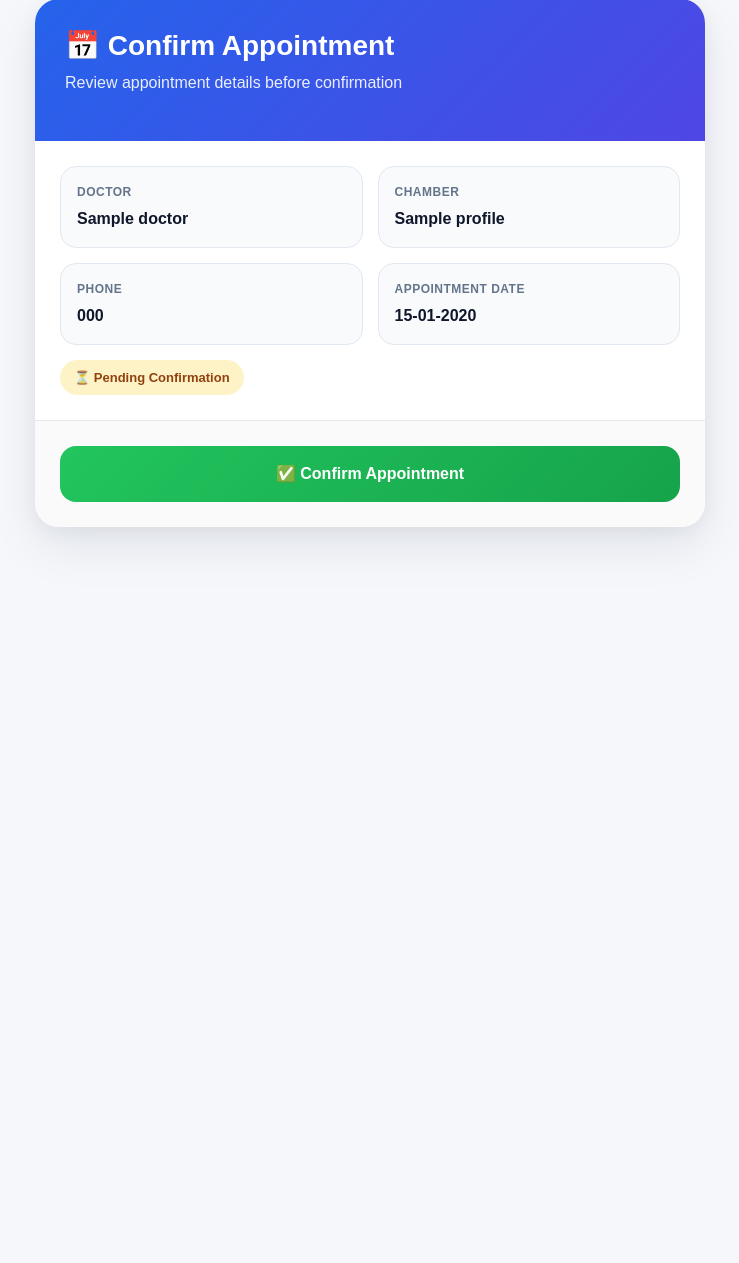
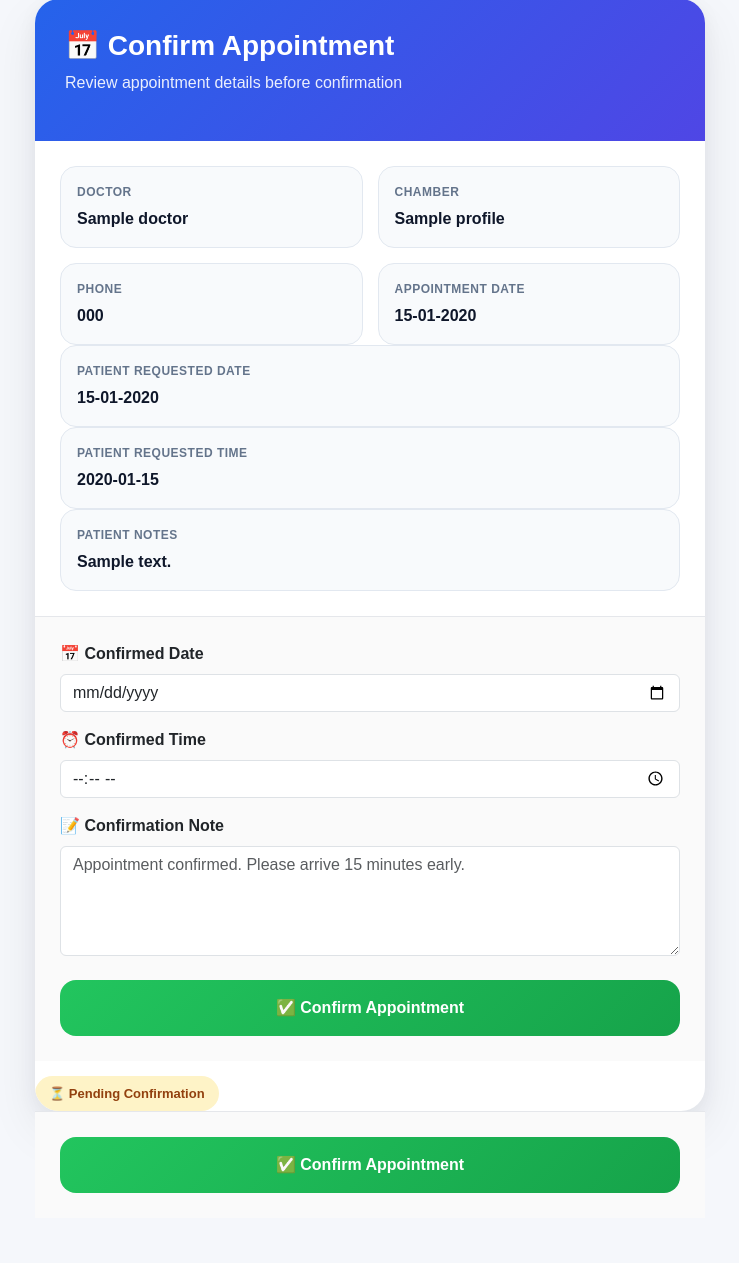
Before and after one commit to shipufalia-jpg/S.F, a Flask app: template templates/chamber/confirm.html in a window 1280 px wide. Shown: the part 46-1309 px from the top of the page, without its empty margins (270-1009 px from the left). Before the commit the page ends 588 px from the top, so only its background shows below. Run offline with Flask 3, Linux system fonts and the light colour scheme; the template is opened without the code that fills it: values that come from a table or form of the project are taken from there, others are empty; tables that the repository leaves empty hold one stand-in row (values such as "Sample post"); parts of the project's set-up code (start-up, migrations or seed data) failed here and were passed over; some libraries are stand-ins or nearby versions.

Commit message:
Update confirm.html

```diff
--- a/templates/chamber/confirm.html
+++ b/templates/chamber/confirm.html
@@ -189,6 +189,77 @@ Confirm Appointment
                 </div>
 
             </div>
+            <!-- Patient Requested Details --><div class="info-box">
+    <div class="info-label">
+        Patient Requested Date
+    </div>
+    <div class="info-value">
+        {{ a.appointment_date.strftime('%d-%m-%Y') if a.appointment_date else '-' }}
+    </div>
+</div><div class="info-box">
+    <div class="info-label">
+        Patient Requested Time
+    </div>
+    <div class="info-value">
+        {{ a.appointment_time or '-' }}
+    </div>
+</div><div class="info-box">
+    <div class="info-label">
+        Patient Notes
+    </div>
+    <div class="info-value">
+        {{ a.notes or '-' }}
+    </div>
+</div></div><div class="action-box"><form method="POST"
+      action="{{ url_for('chamber_panel.confirm_submit', id=a.id) }}">
+
+    <div class="mb-3">
+        <label class="form-label fw-bold">
+            📅 Confirmed Date
+        </label>
+        <input
+            type="date"
+            name="confirmed_date"
+            class="form-control"
+            required
+        >
+    </div>
+
+    <div class="mb-3">
+        <label class="form-label fw-bold">
+            ⏰ Confirmed Time
+        </label>
+        <input
+            type="time"
+            name="confirmed_time"
+            class="form-control"
+            required
+        >
+    </div>
+
+    <div class="mb-4">
+        <label class="form-label fw-bold">
+            📝 Confirmation Note
+        </label>
+        <textarea
+            name="confirmation_note"
+            class="form-control"
+            rows="4"
+            placeholder="Appointment confirmed. Please arrive 15 minutes early."
+        ></textarea>
+    </div>
+
+    <button
+        type="submit"
+        class="confirm-btn">
+
+        ✅ Confirm Appointment
+
+    </button>
+
+</form>
+
+        </div>
 
             <div class="status-badge">
                 ⏳ Pending Confirmation
```
